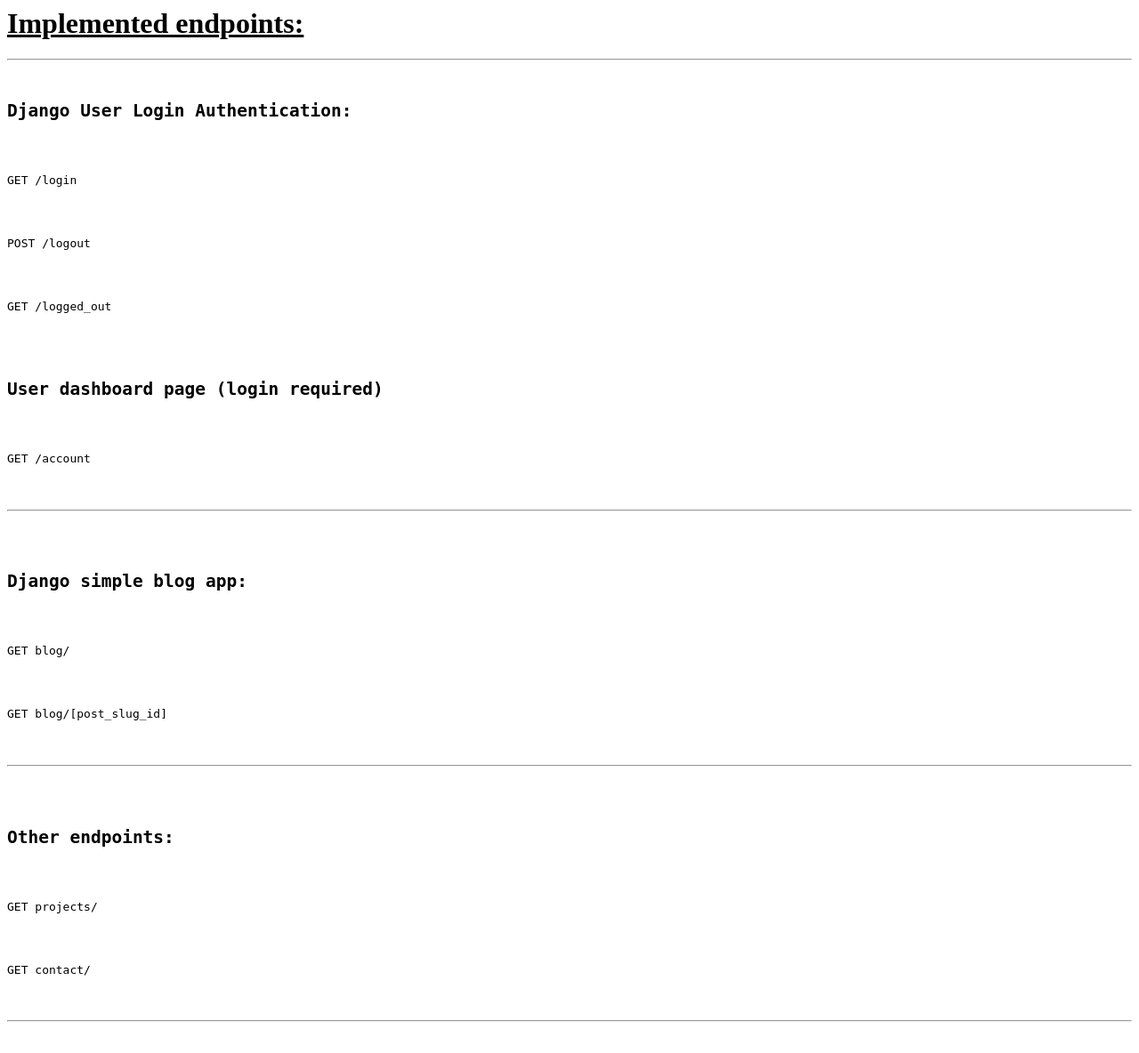
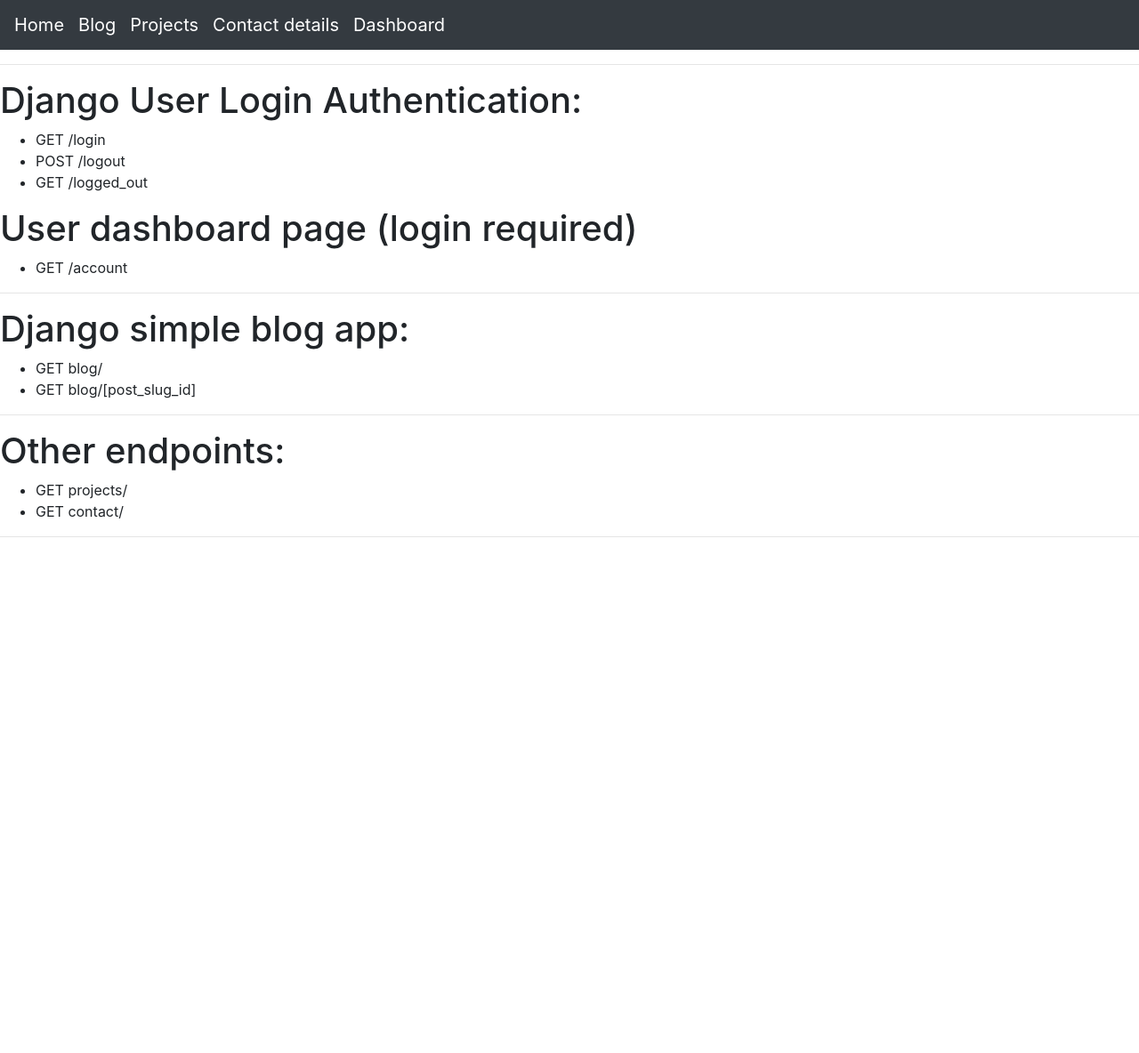
Before and after one commit to DanielPalacz/DjangoSimpleBlogApp, a Django app: page /api-info/ in a window 1280 px wide. Shown: the whole page at 89% size. After the commit the page ends 604 px from the top, so only its background shows below. Run offline with Django 5.2, Linux system fonts and the light colour scheme; the visitor is signed in with stand-in values (Sample User, id 1).

Commit message:
adds small changes around templates

```diff
--- a/mysite/blog/templates/blog/contact_details.html
+++ b/mysite/blog/templates/blog/contact_details.html
@@ -6,7 +6,7 @@
 
 
 {% block content %}
-		<div class="main container" id="home">
+		<div class="main container" id="contact_details">
 			<h2 align="left">CONTACT DETAILS:</h2>
 			<ul>
 				<li>Name: Daniel Palacz</li>
--- a/mysite/blog/templates/blog/projects.html
+++ b/mysite/blog/templates/blog/projects.html
@@ -6,7 +6,7 @@
 
 
 {% block content %}
-		<div class="main container" id="home">
+		<div class="main container" id="projects">
 			<h3 align="left">TEST PROJECTS:</h3>
 			<ul>
 				<li>E2E Web automated tests.<ul><li>Python, pytest, Selenium</li></ul>
--- a/mysite/login/templates/registration/info.html
+++ b/mysite/login/templates/registration/info.html
@@ -1,24 +1,39 @@
-<u><h1>Implemented endpoints:</h1></u>
+{% extends "blog/base.html" %}
+
+{% block title %}
+Dashboard page.
+{% endblock %}
+
+{% block content %}
+
 <hr>
-<div class="container">
-    <pre>
-    <h2>Django User Login Authentication:</h2>
-    <p>GET /login</p>
-    <p>POST /logout</p>
-    <p>GET /logged_out</p>
+<div>
+    <h1>Django User Login Authentication:</h1>
+    <ul>
+        <li>GET /login</li>
+        <li>POST /logout</li>
+        <li>GET /logged_out</li>
+    </ul>
 
-    <h2>User dashboard page (login required)</h2>
-    <p>GET /account</p>
+    <h1>User dashboard page (login required)</h1>
+    <ul>
+        <li>GET /account</li>
+    </ul>
     <hr>
 
-    <h2>Django simple blog app:</h2>
-    <p>GET blog/</p>
-    <p>GET blog/[post_slug_id]</p>
+    <h1>Django simple blog app:</h1>
+    <ul>
+        <li>GET blog/</li>
+        <li>GET blog/[post_slug_id]</li>
+    </ul>
     <hr>
 
-    <h2>Other endpoints:</h2>
-    <p>GET projects/</p>
-    <p>GET contact/</p>
+    <h1>Other endpoints:</h1>
+    <ul>
+        <li>GET projects/</li>
+        <li>GET contact/</li>
+    </ul>
     <hr>
-</pre>
 </div>
+
+{% endblock %}
```
Also changed, not shown: mysite/login/templates/account/dashboard.html (+12 -0 lines).
